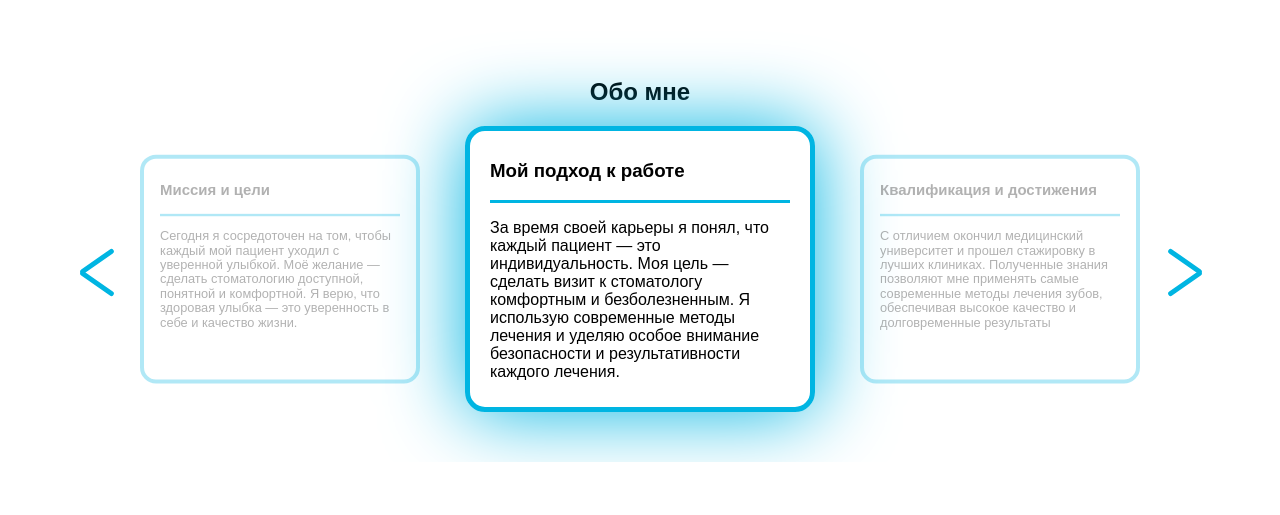
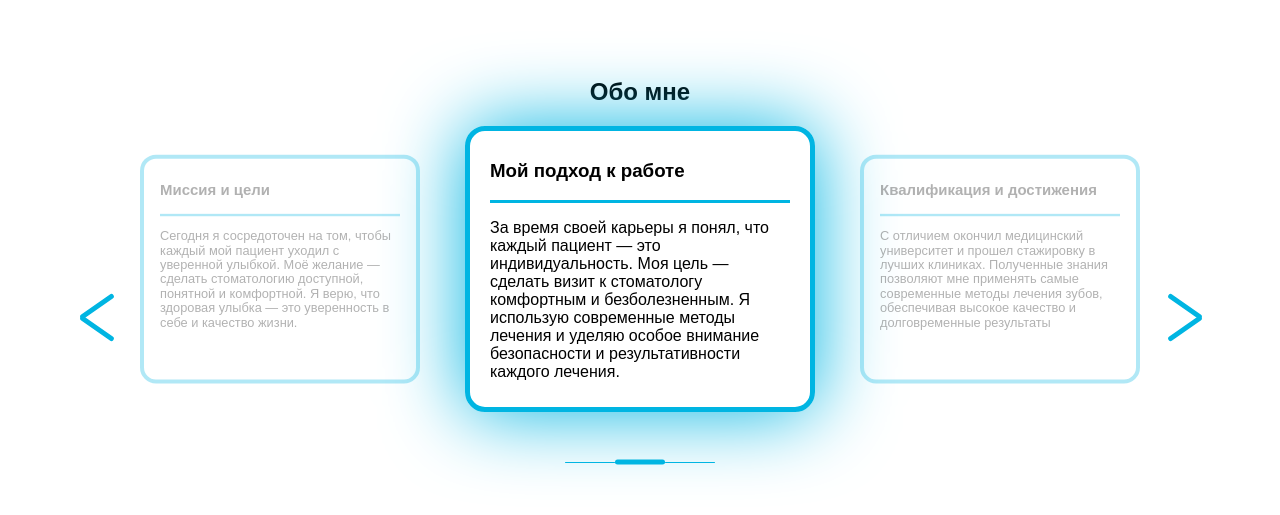
Before and after one commit to MustafaProger/stomatology-slider, a website built with webpack: page index.html in a window 1280 px wide. Built offline with nearby package versions, Linux system fonts and the light colour scheme.

Commit message:
Добавлены нерабочие dots

```diff
--- a/index.html
+++ b/index.html
@@ -70,7 +70,10 @@
 
         <div class="carousel-dots">
           <div class="carousel-dots__content">
-            <div class="dot active"></div>
+            <div class="dot active"><span></span></div>
+            <div class="dot"><span></span></div>
+            <div class="dot"><span></span></div>
+            <div class="dot"><span></span></div>
           </div>
         </div>
       </div>
--- a/js/modules/slider.js
+++ b/js/modules/slider.js
@@ -7,6 +7,8 @@ export default function slider(prev, next, slideWrapper, slide) {
     const slideWidth = slides[0].offsetWidth + 10;
     const carousel_dots = document.querySelector('.carousel-dots__content');
     const blocksHaveDot = document.querySelectorAll('.about__block-dot');
+    const dots = document.querySelectorAll('.dot');
+    const dotActive = document.querySelector('.dot.active span')
 
     let currentIndex = 2;
     let isAnimating = false; // Флаг для блокировки нажатий
@@ -189,6 +191,15 @@ export default function slider(prev, next, slideWrapper, slide) {
     adaptiveShiftForArrows('.prev', '.next');
 
 
+    dots.forEach((dot, index) => {
+        dot.addEventListener('click', () => {
+
+            dotActive.style.left = `${(index - 1) * 50}px`
+            console.log(1)
+        });
+    });
+
+
     // track.addEventListener('touchstart', touchStart);
     // track.addEventListener('touchmove', touchMove);
     // track.addEventListener('touchend', touchEnd);
--- a/style.css
+++ b/style.css
@@ -53,6 +53,7 @@ hr {
     transition: all 0.5s ease-in-out;
     transform: scale(0.8);
     opacity: 0.3;
+    user-select: none;
 }
 
 .about__block.active {
@@ -121,6 +122,48 @@ hr {
     box-shadow: 0 0 10px #00B5E2;
 }
 
+.carousel-dots__content {
+    position: relative;
+    height: 100px;
+    width: 150px;
+    display: flex;
+    justify-content: center;
+    align-items: center;
+    margin: 0 auto;
+}
+
+.dot {
+    width: 50px;
+    height: 10px;
+}
+
+.dot  {
+    display: block;
+    width: 50px;
+    height: 10px;
+    background-color: transparent;
+}
+
+.dot span {
+    position: relative;
+    top: 5px;
+    display: block;
+    width: 50px;
+    height: 1px;
+    background-color: #00B5E2;
+    border-radius: 10px;
+
+}
+
+.dot.active span {
+    position: absolute;
+    top: 50%;
+    left: 50px;
+    transform: translateY(-50%);
+    height: 5px;
+    transition: all 0.5s;
+}
+
 @media (max-width: 1500px) {
     .prev {
         left: 5% !important;
```
Also changed, not shown: js/bundle.js (+8 -0 lines), 1 other file.
